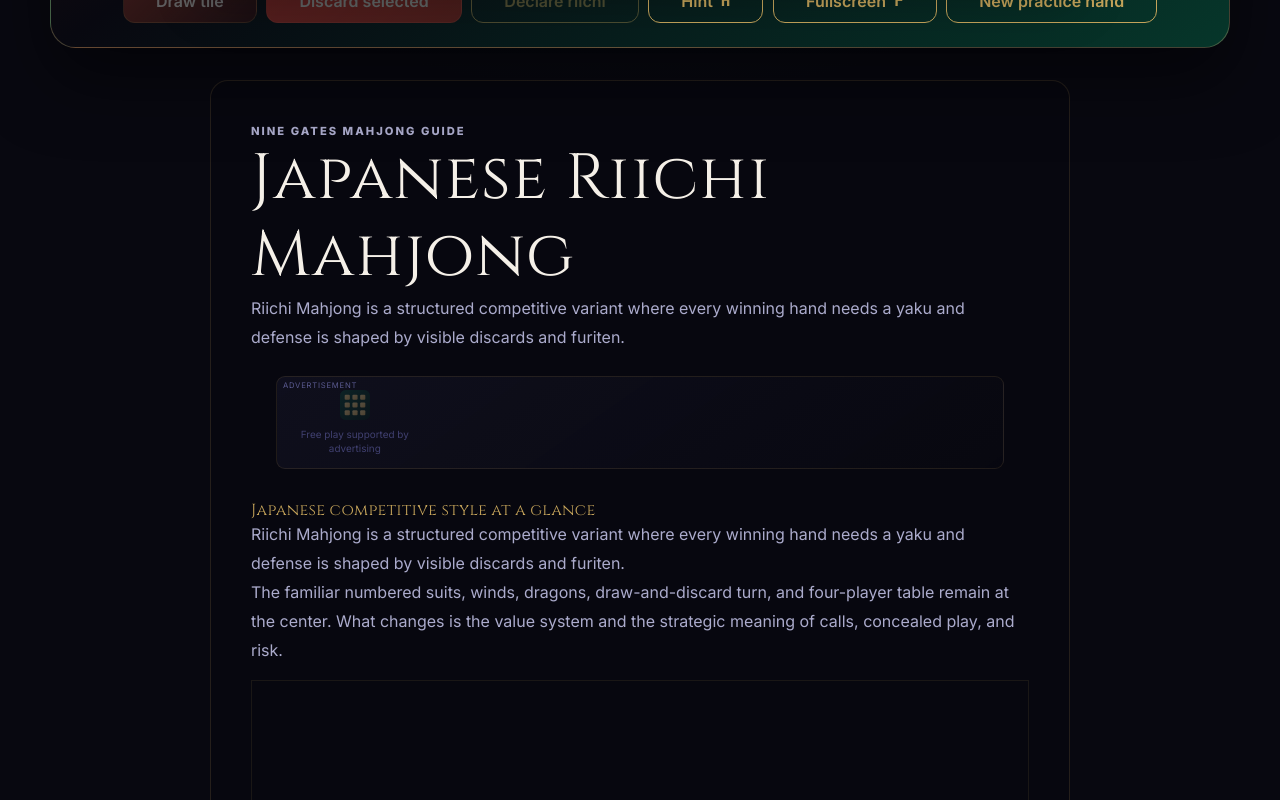
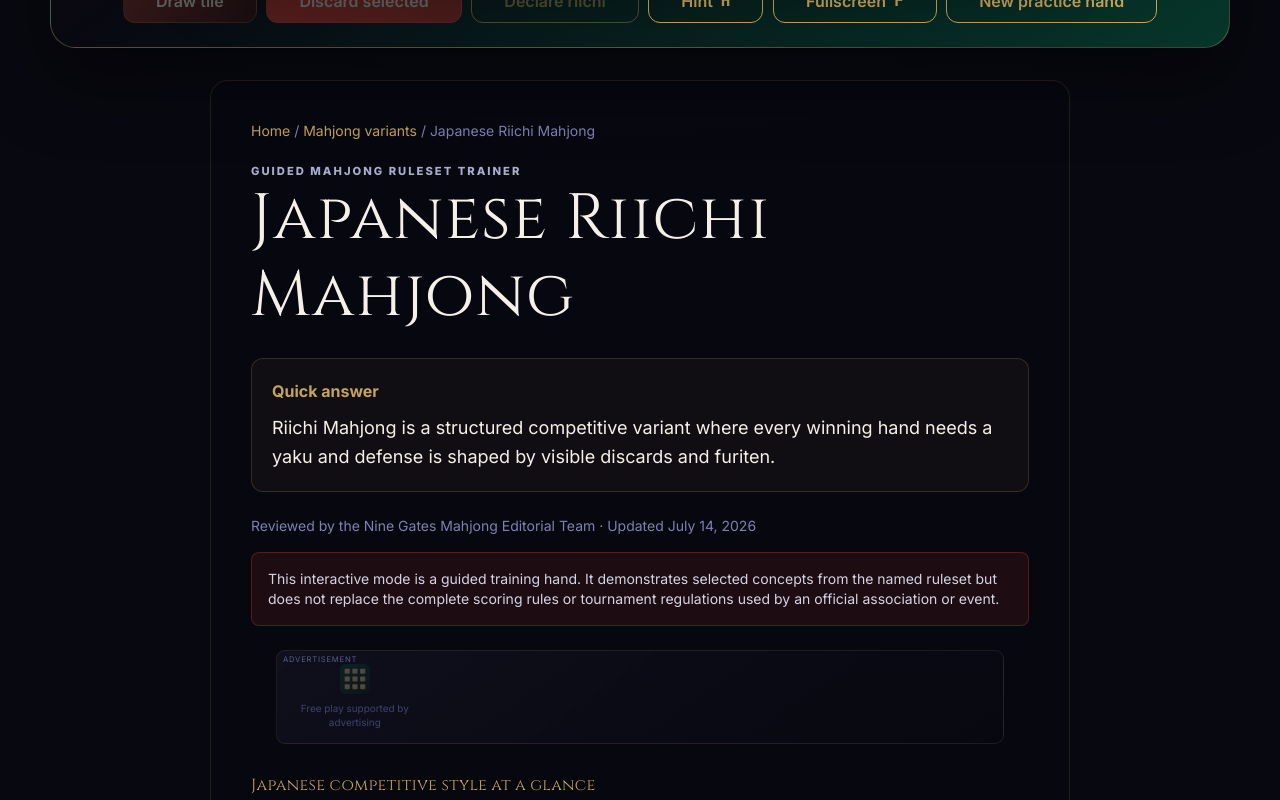
Before and after one commit to alexdevriesxing/nine-gates-mahjong, a React (Vite) app: page /real-mahjong/riichi in a window 1280 px wide. Shown: the part 800-1600 px from the top of the page. Built offline with nearby package versions, Linux system fonts and the light colour scheme; no server answers.

Commit message:
Add answer-first editorial and trust signals

```diff
--- a/src/app/components/EditorialPage.tsx
+++ b/src/app/components/EditorialPage.tsx
@@ -13,18 +13,39 @@ const VARIANT_RULESETS = new Set<VariantRuleset>([
   'taiwanese',
 ]);
 
+const REVIEW_DATE = '2026-07-14';
+
 export default function EditorialPage({ slug }: { slug: string }) {
   const entry = EDITORIAL[slug];
   if (!entry) throw new Error(`Missing editorial entry: ${slug}`);
   const ruleset = VARIANT_RULESETS.has(slug as VariantRuleset) ? (slug as VariantRuleset) : null;
-  const faqSchema = {
+  const canonical = `https://ninegatesmahjong.com${entry.canonical}`;
+  const routeSchema = {
     '@context': 'https://schema.org',
+    '@graph': [
+      {
+        '@type': 'Article',
+        '@id': `${canonical}#article`,
+        headline: entry.title,
+        description: entry.description,
+        mainEntityOfPage: { '@id': `${canonical}#webpage` },
+        author: { '@type': 'Organization', name: 'Nine Gates Mahjong Editorial Team' },
+        publisher: { '@id': 'https://ninegatesmahjong.com/#organization' },
+        datePublished: '2026-06-25',
+        dateModified: REVIEW_DATE,
+        inLanguage: 'en',
+        image: 'https://ninegatesmahjong.com/hero-bg.jpg',
+      },
+      {
         '@type': 'FAQPage',
+        '@id': `${canonical}#faq`,
         mainEntity: entry.faqs.map((faq) => ({
           '@type': 'Question',
           name: faq.question,
           acceptedAnswer: { '@type': 'Answer', text: faq.answer },
         })),
+      },
+    ],
   };
 
   return (
@@ -32,9 +53,10 @@ export default function EditorialPage({ slug }: { slug: string }) {
       <SEOHead
         title={`${entry.metaTitle} | Nine Gates Mahjong`}
         description={entry.description}
-        canonical={`https://ninegatesmahjong.com${entry.canonical}`}
+        canonical={canonical}
         ogImage="https://ninegatesmahjong.com/hero-bg.jpg"
-        jsonLd={faqSchema}
+        jsonLd={routeSchema}
+        dateModified={REVIEW_DATE}
       />
       <main className="editorial-page" data-gaio-container="true">
         {ruleset && (
@@ -43,10 +65,30 @@ export default function EditorialPage({ slug }: { slug: string }) {
           </div>
         )}
         <article>
+          <nav className="mb-5 text-sm text-ink-300" aria-label="Breadcrumb">
+            <Link className="text-gold hover:text-gold-light" to="/">Home</Link>
+            <span aria-hidden="true"> / </span>
+            <Link className="text-gold hover:text-gold-light" to={ruleset ? '/variants' : '/learn'}>
+              {ruleset ? 'Mahjong variants' : 'Learn Mahjong'}
+            </Link>
+            <span aria-hidden="true"> / </span>
+            <span>{entry.title}</span>
+          </nav>
           <header>
-            <p className="game-eyebrow">Nine Gates Mahjong guide</p>
+            <p className="game-eyebrow">{ruleset ? 'Guided Mahjong ruleset trainer' : 'Nine Gates Mahjong guide'}</p>
             <h1>{entry.title}</h1>
-            <p>{entry.summary}</p>
+            <div className="my-6 rounded-xl border border-gold/20 bg-gold/5 p-5" data-gaio-section="quick-answer">
+              <strong className="block text-gold">Quick answer</strong>
+              <p className="mt-2 text-lg leading-relaxed text-ivory">{entry.summary}</p>
+            </div>
+            <p className="text-sm text-ink-300">
+              Reviewed by the Nine Gates Mahjong Editorial Team · Updated July 14, 2026
+            </p>
+            {ruleset && (
+              <p className="mt-4 rounded-lg border border-vermilion/30 bg-vermilion/10 p-4 text-sm text-ink-100">
+                This interactive mode is a guided training hand. It demonstrates selected concepts from the named ruleset but does not replace the complete scoring rules or tournament regulations used by an official association or event.
+              </p>
+            )}
           </header>
           <div className="flex justify-center items-center my-6 w-full">
             <AdSlot width={728} height={90} className="hidden md:flex" />
@@ -78,6 +120,12 @@ export default function EditorialPage({ slug }: { slug: string }) {
               ))}
             </div>
           </section>
+          <section className="rounded-xl border border-gold/15 bg-ink-900/50 p-5">
+            <h2>Editorial scope</h2>
+            <p>
+              Nine Gates separates Mahjongg Solitaire from traditional four-player Mahjong and identifies when an interactive mode simplifies a regional ruleset. Rule wording can vary by association, table and tournament, so competitive players should confirm the rules used by their organizer.
+            </p>
+          </section>
           <nav className="editorial-links" aria-label="Continue learning">
             <Link to="/learn">Mahjong learning hub</Link>
             <Link to="/variants">Compare Mahjong variants</Link>
```
Lines whose indentation alone changed are shown as unchanged.
